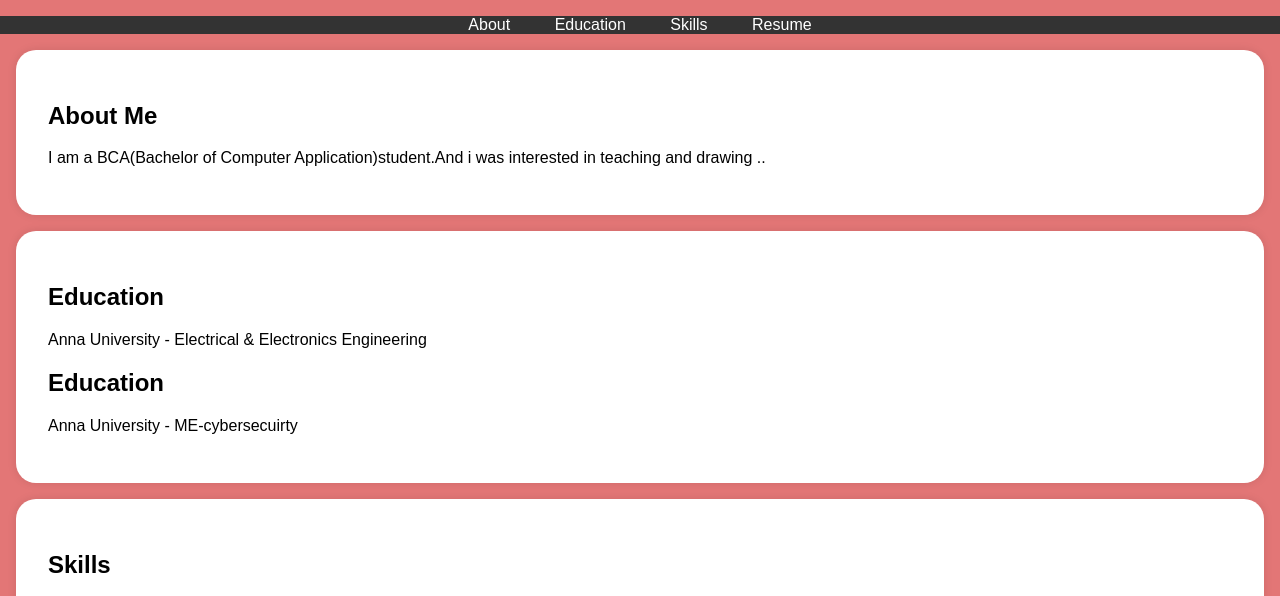
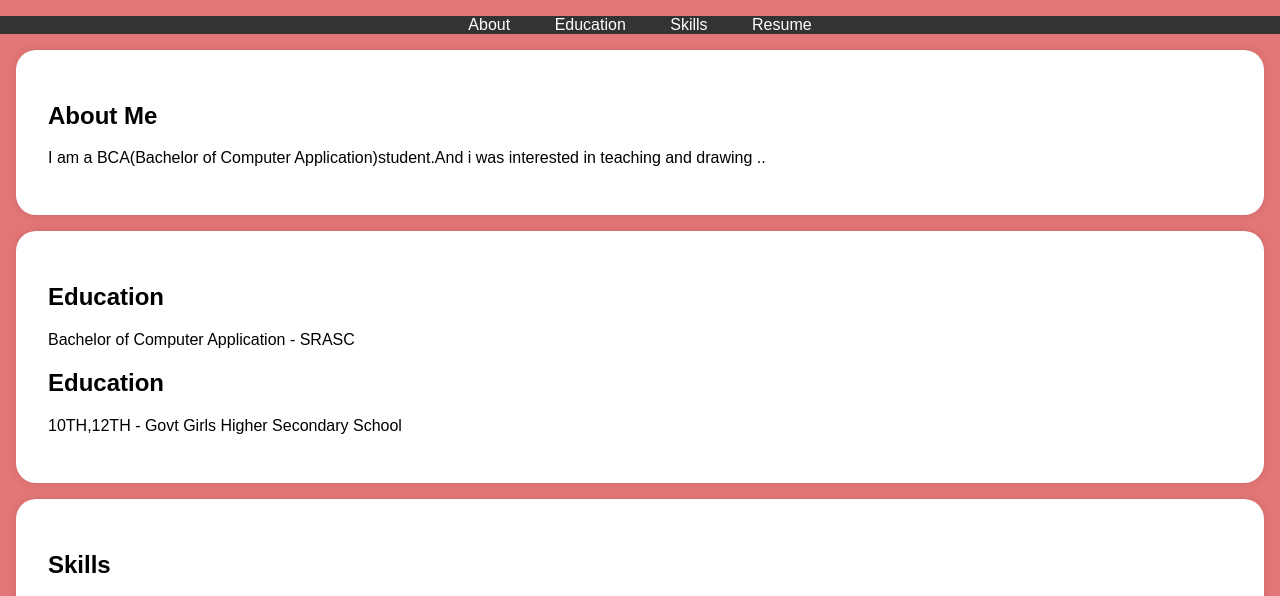
Before and after one commit to 18yazhini/digitalportofolios, a plain HTML site: page index.html in a window 1280 px wide. Shown: the part 197-793 px from the top of the page. Drawn offline with Linux system fonts and the light colour scheme.

Commit message:
Update index.html

```diff
--- a/index.html
+++ b/index.html
@@ -120,9 +120,9 @@
     <section id="education">
         <div class="section-content">
             <h2>Education</h2>
-            <p>Anna University  - Electrical & Electronics Engineering</p>
+            <p>Bachelor of Computer Application  -  SRASC</p>
             <h2>Education</h2>
-            <p>Anna University  - ME-cybersecuirty</p>
+            <p>10TH,12TH  -  Govt Girls Higher Secondary School</p>
         </div>
     </section>
 
```
